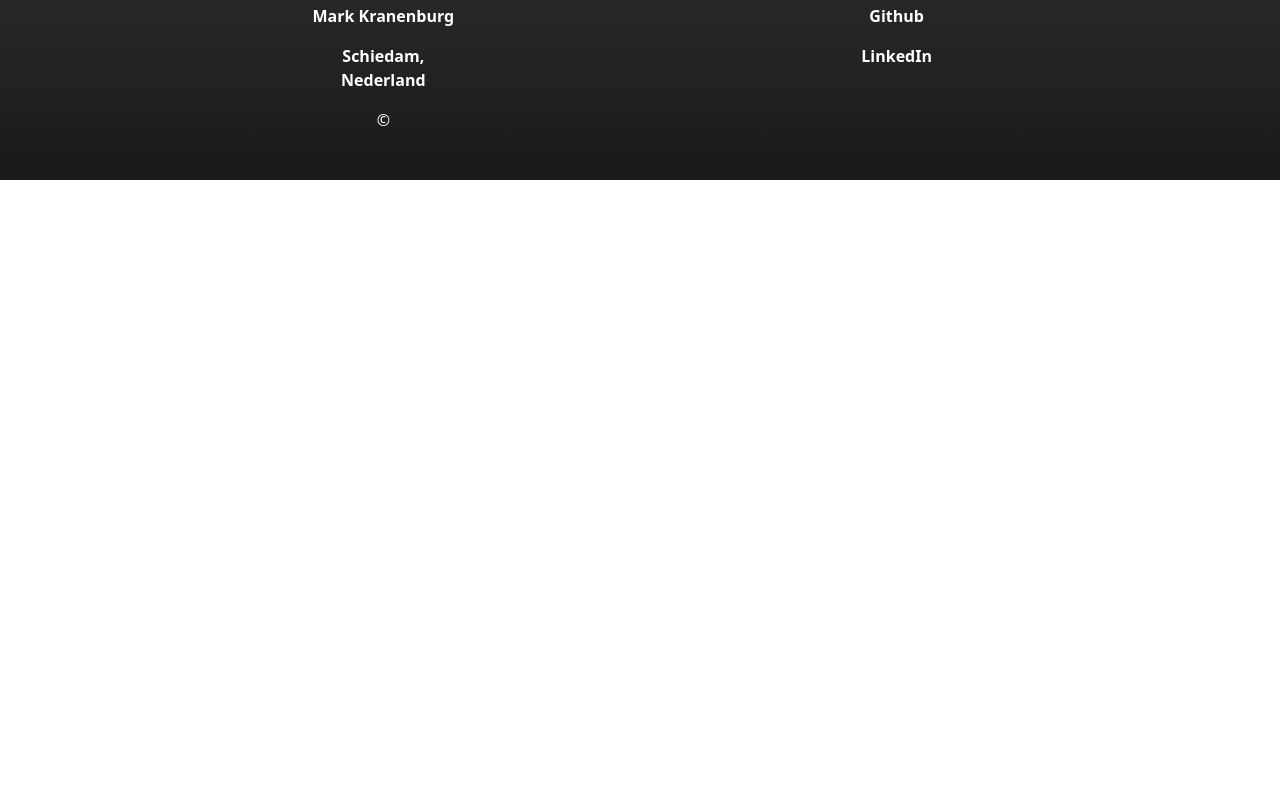
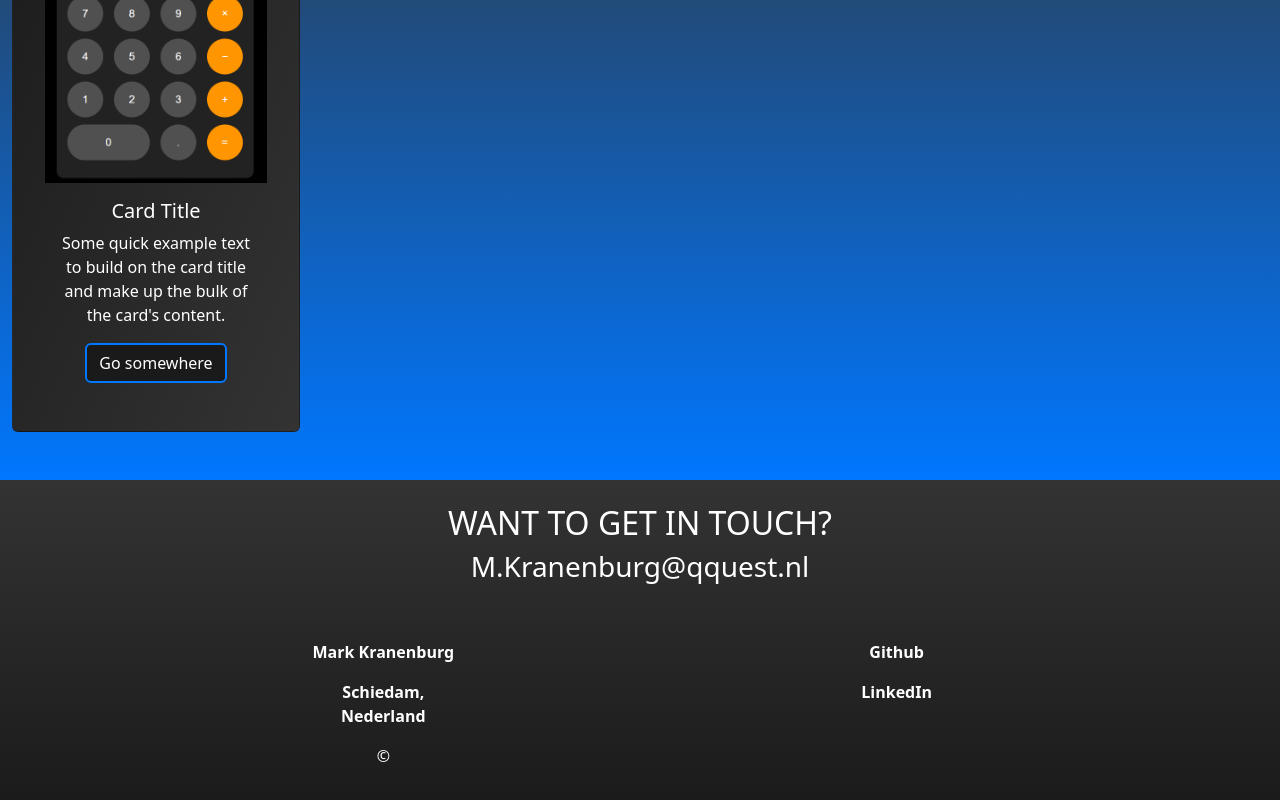
Before and after one commit to MarkDeveloper36/portfolio, a React (Vite) app in the folder react-project/: page / in a window 1280 px wide. Shown: the part 678-1478 px from the top of the page. Before the commit the page ends 858 px from the top, so only its background shows below. Built offline with nearby package versions, Linux system fonts and the light colour scheme.

Commit message:
add card and make links work

```diff
--- a/react-project/src/Components/Footer.css
+++ b/react-project/src/Components/Footer.css
@@ -16,6 +16,7 @@ footer {
 .footer-link {
     max-width: 170px;
     font-weight: bold;
+    color: #fff;
 }
 
 .underline-hover {
--- a/react-project/src/Components/Footer.jsx
+++ b/react-project/src/Components/Footer.jsx
@@ -16,8 +16,8 @@ export default function Footer() {
                         <p>&copy;</p>
                     </div>
                     <div className='col-5 d-flex flex-column align-items-center'>
-                        <p className='underline-hover footer-link'>Github</p>
-                        <p className='underline-hover footer-link'>LinkedIn</p>
+                        <p className='underline-hover footer-link'><a href='https://github.com/MarkDeveloper36' target="_blank" className='footer-link'>Github</a></p>
+                        <p className='underline-hover footer-link'><a href='https://www.linkedin.com/in/mark-kranenburg-317522152/' target="_blank" className='footer-link'>LinkedIn</a></p>
                     </div>
                     <div className='col-1'></div>
                 </div>
--- a/react-project/src/Components/Projects.css
+++ b/react-project/src/Components/Projects.css
@@ -1,4 +1,36 @@
 #projects-container {
     color: #fff;
-    background-image: linear-gradient(to bottom, #333333, #1a1a1a);
+    background-image: linear-gradient(to bottom, #333333, #0077ff);
 }
+
+.project-card {
+    width: 18rem;
+    color: #fff;
+    background-image: linear-gradient(to left top, #333, #1a1a1a);
+}
+
+.project-card:hover {
+    transform: scale(1.05);
+    box-shadow: 0 8px 16px rgba(0, 0, 0, 0.3);
+    transition: transform 0.2s, box-shadow 0.2s;
+}
+
+.project-card {
+    transition: transform 0.2s;
+}
+
+.project-card:hover {
+    transform: scale(1.005);
+}
+
+.btn {
+    border:2px solid #0077ff;
+    background-color: #1a1a1a;
+    font-weight: 300;
+    transition: all cubic-bezier(.4,0,.2,1) .15s;
+}
+
+.btn:hover {
+    transform: translate(6px, 3px);
+    box-shadow: -3px -2px 0px 0px #0077ff;
+}
--- a/react-project/src/Components/Projects.jsx
+++ b/react-project/src/Components/Projects.jsx
@@ -1,9 +1,19 @@
 import './Projects.css'
+import Calculator from './../assets/Calculator.png'
 
 export default function Projects() {
-    return(
-        <div id='projects-container' className='py-5 m-0'>
-
-        </div>
+    return (
+        <>
+            <div id='projects-container' className='container-fluid py-5 m-0'>
+                <div id='card' className="card project-card">
+                    <img src={Calculator} className="card-img-top" alt="Picture Of Calculator Project" />
+                    <div className="card-body">
+                        <h5 className="card-title">Card Title</h5>
+                        <p className="card-text">Some quick example text to build on the card title and make up the bulk of the card's content.</p>
+                        <a href="#" className="btn btn-primary">Go somewhere</a>
+                    </div>
+                </div>
+            </div>
+        </>
     )
 }
```
Also changed, not shown: react-project/src/assets/Calculator.png (added).
